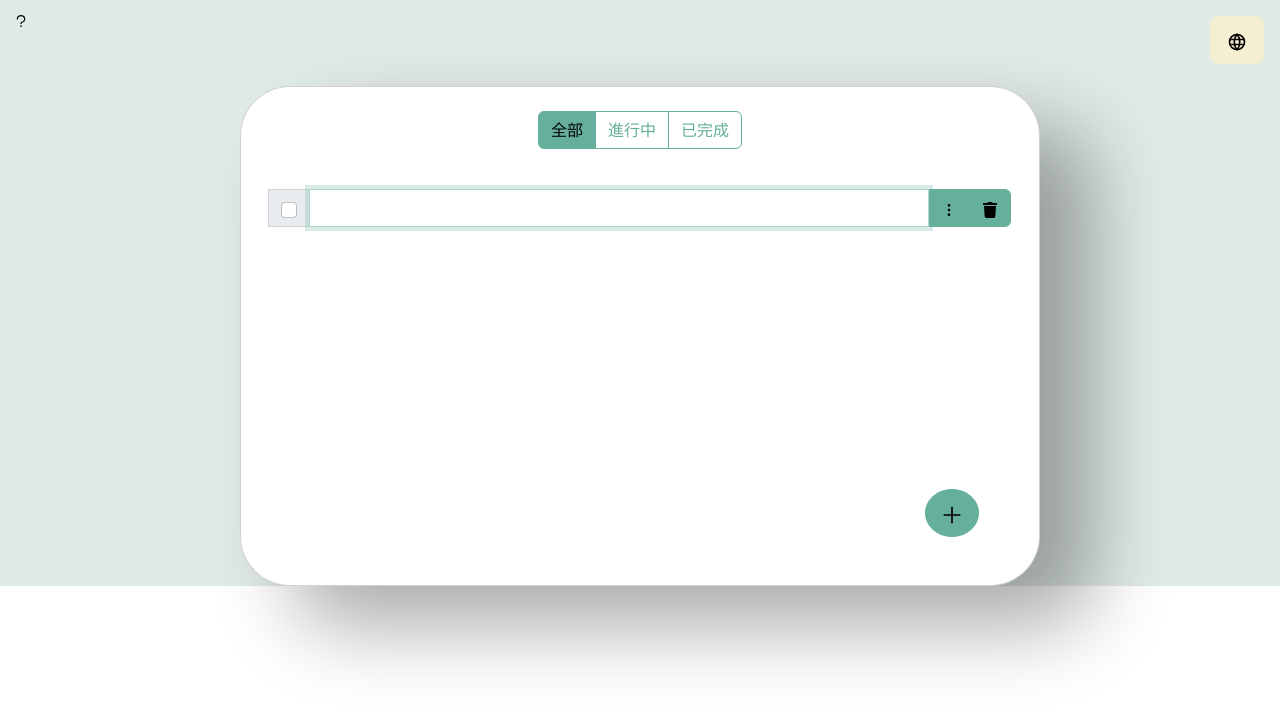
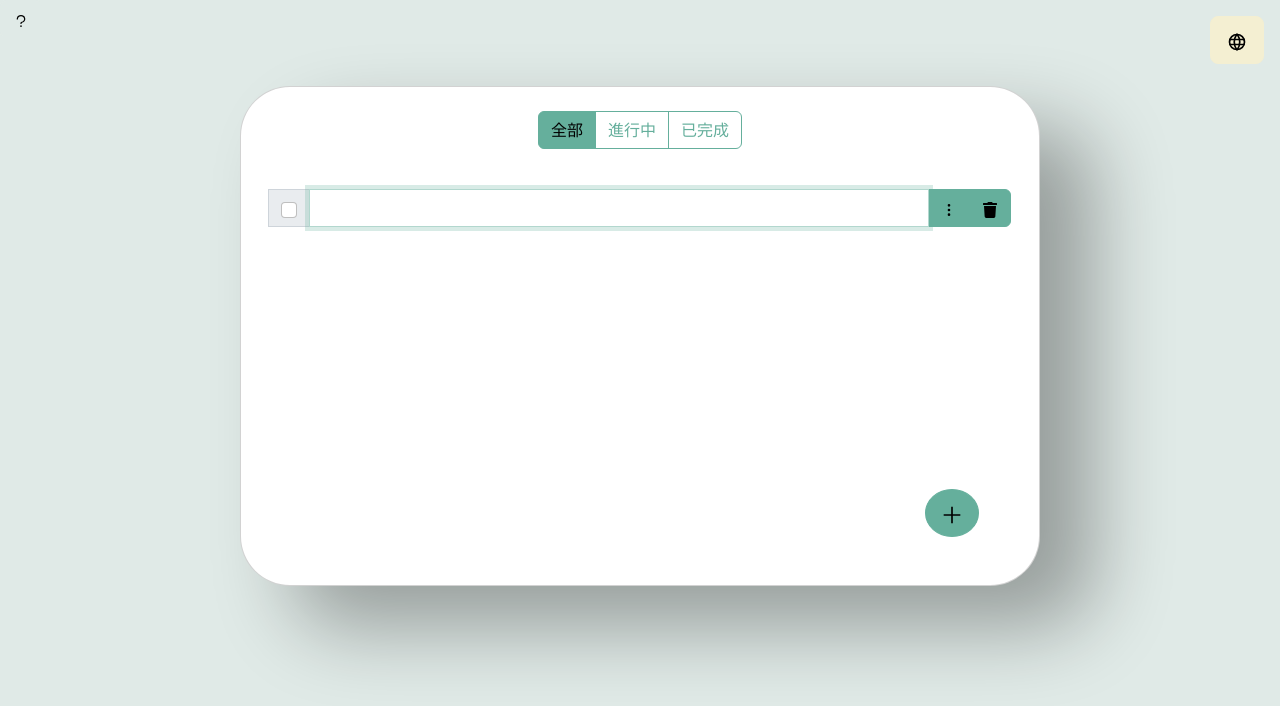
Before and after one commit to mawarutuco/-nested-todo-list, a React (Create React App) app: page / in a window 1280 px wide. Shown: the top 706 px of the page. Built offline with nearby package versions, Linux system fonts and the light colour scheme.

Commit message:
fix background

```diff
--- a/src/App.js
+++ b/src/App.js
@@ -3,7 +3,7 @@ import Index from "./ToDoList/Index";
 
 function App() {
   return (
-    <div style={{ background: "#e0eae7", backgroundSize: "100hz" }}>
+    <div style={{ background: "#e0eae7", minHeight: "100vh" }}>
       <Index />
     </div>
   );
```
